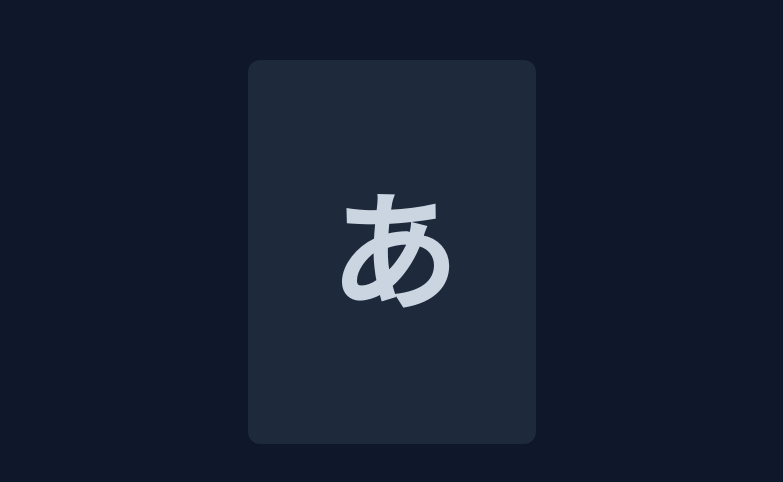
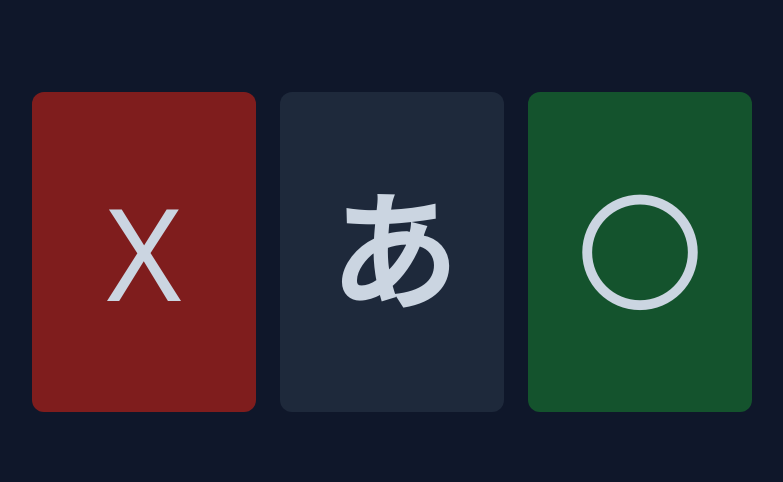
Before and after one commit to oncet/hiragana-flashcards, a React app: page / in a window 1280 px wide. Shown: the part 148-630 px from the top of the page, without its empty margins (248-1031 px from the left). Built offline with nearby package versions, Linux system fonts and the light colour scheme; the HTML template or start-up script is replaced by a standard one.

Commit message:
add more cards

```diff
--- a/src/App.tsx
+++ b/src/App.tsx
@@ -299,6 +299,8 @@ const App = () => {
   const [currentPosition, setCurrentPosition] = useState(0);
   const [isRomaji, setIsRomaji] = useState(false);
   const [rotate, setRotate] = useState(false);
+  const [rejected, setRejected] = useState(false);
+  const [approved, setApproved] = useState(false);
 
   const currentSyllable = syllables[currentPosition];
 
@@ -317,10 +319,13 @@ const App = () => {
   }, []);
 
   return (
-    <div className="flex min-h-svh items-center justify-center">
+    <div className="flex min-h-svh items-center justify-center gap-6">
+      <button className="hidden h-80 max-w-56 flex-grow items-center justify-center rounded-xl text-9xl md:flex dark:bg-red-900 dark:text-slate-300">
+        X
+      </button>
       <button
         className={
-          "flex h-96 max-w-72 flex-grow items-center justify-center rounded-xl text-9xl font-bold uppercase transition-transform duration-[150ms] [backface-visibility:hidden] [perspective:40em] [transform-style:preserve-3d] dark:text-slate-300 " +
+          "flex h-80 max-w-56 flex-grow items-center justify-center rounded-xl text-9xl font-bold uppercase transition-transform duration-[150ms] dark:text-slate-300 " +
           (isRomaji
             ? "dark:bg-green-400 dark:text-slate-900 "
             : "dark:bg-slate-800 ") +
@@ -340,6 +345,9 @@ const App = () => {
       >
         {isRomaji ? currentSyllable.romaji : currentSyllable.kana}
       </button>
+      <button className="hidden h-80 max-w-56 flex-grow items-center justify-center rounded-xl text-9xl md:flex dark:bg-green-900 dark:text-slate-300">
+        〇
+      </button>
     </div>
   );
 };
```
